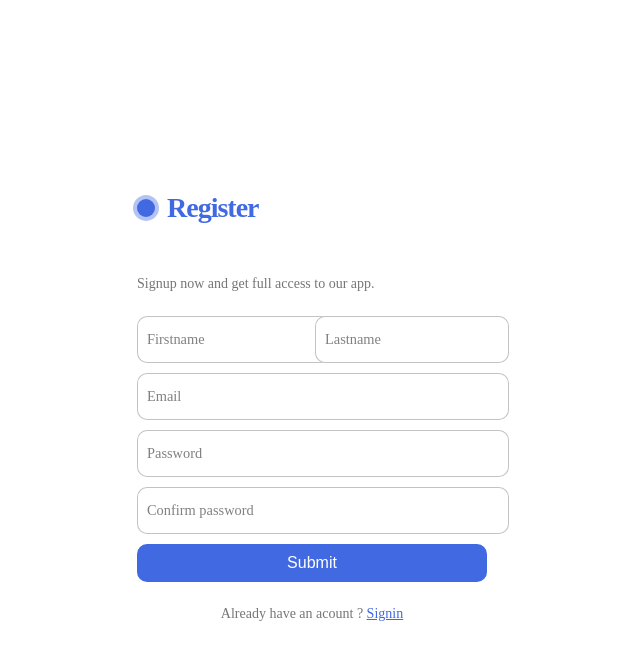
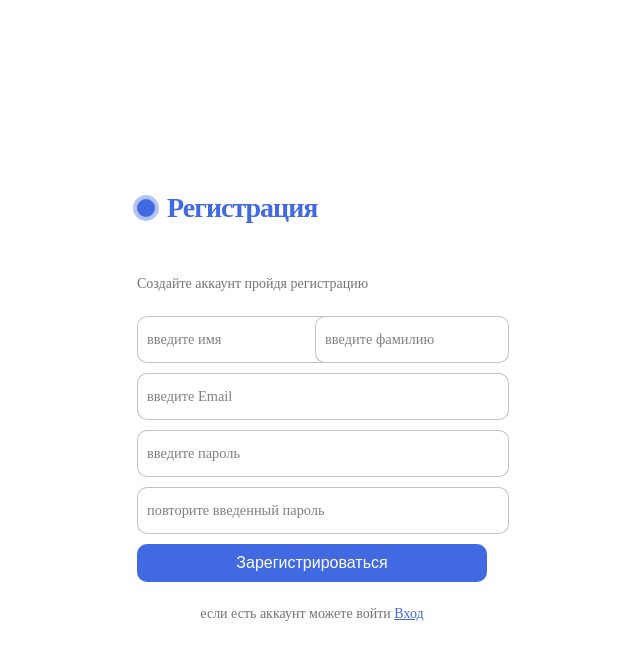
Before and after one commit to ArturUNk2/djangoProject, a Django app: page /users/register/ in a window 1280 px wide. Shown: the top 660 px of the page, without its empty margins (328-968 px from the left). Run offline with Django 5.2, Linux system fonts and the light colour scheme.

Commit message:
update code ligin

```diff
--- a/template/next_to_page.html
+++ b/template/next_to_page.html
@@ -10,7 +10,7 @@
 
 
 <h1>Выберите страну</h1>
-
+python --version
 <a href="http://127.0.0.1:8000/users/register/">
 <button>
     Sign up
--- a/template/register.html
+++ b/template/register.html
@@ -8,43 +8,53 @@
 </head>
 <body>
 
+<form class="form" method="POST">
+    {% csrf_token %}
 
+    <p class="title">Регистрация</p>
+    <p class="message">Создайте  аккаунт пройдя регистрацию</p>
 
-<!-- From Uiverse.io by satyamchaudharydev -->
+    {% if messages %}
+        {% for message in messages %}
+            <p style="color:red;">{{ message }}</p>
+        {% endfor %}
+    {% endif %}
 
-
-
-<!-- From Uiverse.io by micaelgomestavares -->
-<form class="form">
-    <p class="title">Register </p>
-    <p class="message">Signup now and get full access to our app. </p>
-        <div class="flex">
+    <div class="flex">
         <label>
-            <input class="input" type="text" placeholder="" required="">
-            <span>Firstname</span>
+            <input class="input" type="text" name="first_name" required>
+            <span>введите имя</span>
         </label>
 
         <label>
-            <input class="input" type="text" placeholder="" required="">
-            <span>Lastname</span>
+            <input class="input" type="text" name="last_name" required>
+            <span>введите фамилию</span>
         </label>
     </div>
 
     <label>
-        <input class="input" type="email" placeholder="" required="">
-        <span>Email</span>
+        <input class="input" type="email" name="email" required>
+        <span>введите Email</span>
     </label>
 
     <label>
-        <input class="input" type="password" placeholder="" required="">
-        <span>Password</span>
+        <input class="input" type="password" name="password1" required>
+        <span>введите пароль</span>
     </label>
+
     <label>
-        <input class="input" type="password" placeholder="" required="">
-        <span>Confirm password</span>
+        <input class="input" type="password" name="password2" required>
+        <span>повторите введенный пароль</span>
     </label>
-    <button class="submit">Submit</button>
-    <p class="signin">Already have an acount ? <a href="#">Signin</a> </p>
+
+    <button class="submit" type="submit">Зарегистрироваться</button>
+
+    <p class="signin">
+        если есть аккаунт можете войти
+        <a href="http://127.0.0.1:8000/users/login/">Вход</a>
+    </p>
+
 </form>
+
 </body>
 </html>
--- /dev/null
+++ b/users/forms.py
@@ -0,0 +1,28 @@
+from django import forms
+from .models import CustomUser
+
+
+class RegisterForm(forms.ModelForm):
+    password1 = forms.CharField(widget=forms.PasswordInput)
+    password2 = forms.CharField(widget=forms.PasswordInput)
+
+    class Meta:
+        model = CustomUser
+        fields = ['email', 'first_name', 'last_name']
+
+    def clean(self):
+        cleaned_data = super().clean()
+        password1 = cleaned_data.get("password1")
+        password2 = cleaned_data.get("password2")
+
+        if password1 and password2 and password1 != password2:
+            raise forms.ValidationError("Passwords do not match")
+
+        return cleaned_data
+
+    def save(self, commit=True):
+        user = super().save(commit=False)
+        user.set_password(self.cleaned_data["password1"])
+        if commit:
+            user.save()
+        return user
--- a/users/urls.py
+++ b/users/urls.py
@@ -1,8 +1,9 @@
 from django.urls import path
-from .views import registerview
+from .views import registerview,loginview
 urlpatterns = [
 
     path('register/', registerview),
+    path('login/', loginview),
 
 
 
--- a/users/views.py
+++ b/users/views.py
@@ -1,6 +1,22 @@
 from django.shortcuts import render
-
+from django.shortcuts import render, redirect
+from django.contrib.auth import login
+from .forms import RegisterForm
 # Create your views here.
 
-def  registerview(reguest):
-    return render(reguest, 'register.html')
+
+def registerview(request):
+    if request.method == "POST":
+        form = RegisterForm(request.POST)
+        if form.is_valid():
+            user = form.save()
+            login(request, user)
+            return redirect("http://127.0.0.1:8000/next_to_page/")
+    else:
+        form = RegisterForm()
+
+    return render(request, "register.html", {"form": form})
+
+
+def loginview(request):
+    return render(request,"login.html")
```
Also changed, not shown: template/login.html (added, +46 -0 lines), db.sqlite3.
